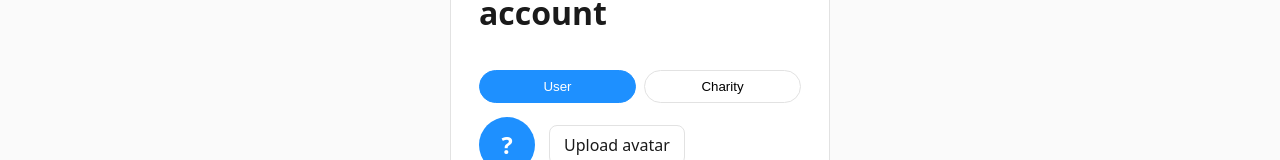
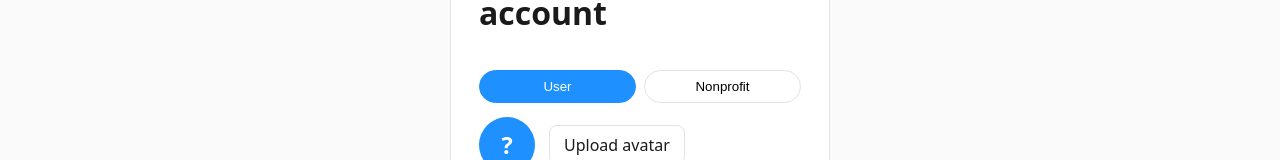
Before and after one commit to yangdongqing214/hackathon, a React (Vite) app in the folder frontend/: page /register in a window 1280 px wide. Shown: the part 247-407 px from the top of the page. Built offline with nearby package versions, Linux system fonts and the light colour scheme; no server answers.

Commit message:
Removes 'charity' references, non-profit & users have different navs

```diff
--- a/frontend/src/App.tsx
+++ b/frontend/src/App.tsx
@@ -7,7 +7,7 @@ import { ForgotPasswordPage } from "./features/auth/ForgotPasswordPage";
 import { ResetPasswordPage } from "./features/auth/ResetPasswordPage";
 import { RequireAuth } from "./features/auth/RequireAuth";
 import { DashboardPage } from "./features/dashboard/DashboardPage";
-import { CharityDashboardPage } from "./features/dashboard/CharityDashboardPage";
+import { NonprofitDashboardPage } from "./features/dashboard/NonprofitDashboardPage";
 import { ProfilePage } from "./features/user/ProfilePage";
 import { HomePage } from "./features/home/HomePage";
 import { ItemsListPage } from "./features/items/ItemsListPage";
@@ -36,10 +36,10 @@ export default function App(): React.JSX.Element {
             }
           />
           <Route
-            path="/charity-dashboard"
+            path="/nonprofit-dashboard"
             element={
-              <RequireAuth role="charity">
-                <CharityDashboardPage />
+              <RequireAuth role="nonprofit">
+                <NonprofitDashboardPage />
               </RequireAuth>
             }
           />
--- a/frontend/src/features/auth/RegisterPage.tsx
+++ b/frontend/src/features/auth/RegisterPage.tsx
@@ -6,7 +6,7 @@ import { Avatar } from "../../shared/components/Avatar";
 
 const ROLES = [
   { value: "user", label: "User" },
-  { value: "charity", label: "Charity" },
+  { value: "nonprofit", label: "Nonprofit" },
 ];
 
 export function RegisterPage(): React.JSX.Element {
@@ -34,7 +34,7 @@ export function RegisterPage(): React.JSX.Element {
   }, [avatarFile]);
 
   if (authLoading) return <div className="page-loading">Loading…</div>;
-  if (user) return <Navigate to={user.role === "charity" ? "/charity-dashboard" : "/dashboard"} replace />;
+  if (user) return <Navigate to={user.role === "nonprofit" ? "/nonprofit-dashboard" : "/dashboard"} replace />;
 
   async function handleSubmit(e: FormEvent): Promise<void> {
     e.preventDefault();
@@ -61,9 +61,8 @@ export function RegisterPage(): React.JSX.Element {
       setError(result.message);
       return;
     }
-    // Charity, users redirected to respective dashboards
-    if (role === "charity") {
-      navigate("/charity-dashboard");
+    if (role === "nonprofit") {
+      navigate("/nonprofit-dashboard");
       return;
     }
     navigate("/dashboard");
--- a/frontend/src/features/dashboard/DashboardPage.tsx
+++ b/frontend/src/features/dashboard/DashboardPage.tsx
@@ -5,7 +5,7 @@ export function DashboardPage(): React.JSX.Element {
   const { user } = useAuth();
   const [params] = useSearchParams();
   if (!user) return <></>;
-  if (user.role === "charity") return <Navigate to="/charity-dashboard" replace />;
+  if (user.role === "nonprofit") return <Navigate to="/nonprofit-dashboard" replace />;
 
   const step = params.get("step") === "2" ? "step2" : params.get("step") === "3" ? "step3" : "step1";
 
--- a/frontend/src/features/dashboard/CharityDashboardPage.tsx
+++ b/frontend/src/features/dashboard/NonprofitDashboardPage.tsx
@@ -1,12 +1,12 @@
 import { useAuth } from "../auth/useAuth";
 
-export function CharityDashboardPage(): React.JSX.Element {
+export function NonprofitDashboardPage(): React.JSX.Element {
   const { user } = useAuth();
   if (!user) return <></>;
   return (
     <div className="page">
       <h1>Welcome, {user.nickname}, {user.role}</h1>
-      <p className="page-subtitle">Signed in as {user.role}. Landing page for charities!</p>
+      <p className="page-subtitle">Signed in as {user.role}. Landing page for nonprofits.</p>
     </div>
   );
 }
--- a/frontend/src/features/home/HomePage.tsx
+++ b/frontend/src/features/home/HomePage.tsx
@@ -10,7 +10,7 @@ export function HomePage(): React.JSX.Element {
   return (
     <div className="auth-page">
       <div className="auth-card">
-        <h1>Welcome to "the Charity fund manager app"</h1>
+        <h1>Welcome to the nonprofit fund manager app</h1>
         <p className="page-subtitle">Please log in to continue.</p>
         <Link to="/login" className="primary-button">
           Log in
--- a/frontend/src/features/user/ProfilePage.tsx
+++ b/frontend/src/features/user/ProfilePage.tsx
@@ -62,14 +62,14 @@ export function ProfilePage(): React.JSX.Element {
         </button>
       </form>
 
-      {user.role === "charity" && (
+      {user.role === "nonprofit" && (
         <section className="auth-card content-reveal" style={{ marginTop: 24 }}>
           <h2>About your organization</h2>
           <p className="page-subtitle">
             Add your organization&apos;s story, category, funding goals, logo, and other information donors see.
           </p>
           <Link to="/nonprofits/me/edit" className="primary-button">
-            Edit charity information
+            Edit nonprofit information
           </Link>
         </section>
       )}
--- a/frontend/src/shared/TopNav.tsx
+++ b/frontend/src/shared/TopNav.tsx
@@ -9,7 +9,7 @@ export function TopNav(): React.JSX.Element {
   return (
     <nav className="top-nav">
       <Link to="/" className="brand">
-        <img src="/logo/hackathon_logo.jpg" alt="Charity platform home" className="brand-logo" />
+        <img src="/logo/hackathon_logo.jpg" alt="Nonprofit platform home" className="brand-logo" />
       </Link>
       <div className="top-nav-right">
         {user ? (
@@ -19,13 +19,17 @@ export function TopNav(): React.JSX.Element {
               My allocation
             </Link>
             )}
-
-            <Link to="/home" className="top-nav-link">
-              Home
+            {user.role === "nonprofit" && (
+              <Link to="/nonprofit-dashboard" className="top-nav-link">
+                My nonprofit
+              </Link>
+            )}
+            <Link to="/nonprofits" className="top-nav-link">
+              Nonprofits
             </Link>
-            {user.role == "charity" && (
-              <Link to="/nonprofits" className="top-nav-link">
-                Nonprofits
+            {user.role === "nonprofit" && (
+              <Link to="/nonprofits/me/edit" className="top-nav-link">
+                My org
               </Link>
             )}
             <div className="avatar-wrapper">
@@ -37,11 +41,6 @@ export function TopNav(): React.JSX.Element {
                   <Link to="/profile" onClick={() => setAvatarOpen(false)}>
                     Profile settings
                   </Link>
-                  {(user.role === "nonprofit" || user.role === "charity") && (
-                    <Link to="/nonprofits/me/edit" onClick={() => setAvatarOpen(false)}>
-                      Manage my org
-                    </Link>
-                  )}
                   <button type="button" onClick={() => logout()}>
                     Log out
                   </button>
```
Also changed, not shown: 2 other files (tests, documents, lock files or other folders).
